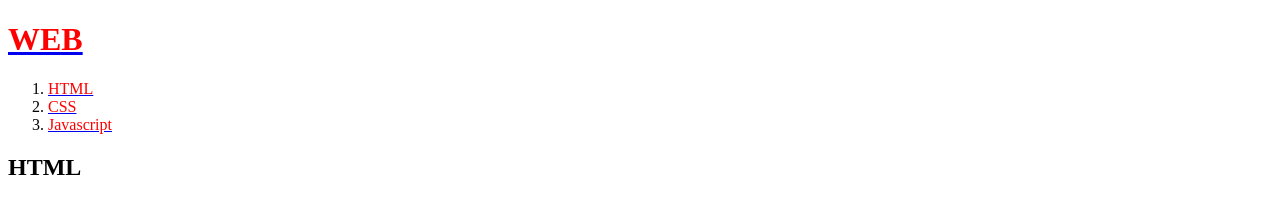
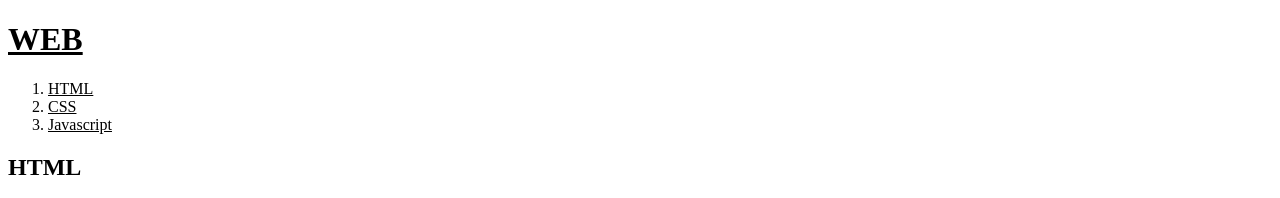
Before and after one commit to judevv/my-first-web-site, a plain HTML site: page 1.html in a window 1280 px wide. Shown: the top 198 px of the page. Drawn offline with Linux system fonts and the light colour scheme.

Commit message:
CSS 실습

```diff
--- a/1.html
+++ b/1.html
@@ -2,14 +2,27 @@
 <head>
     <title>WEB1 - html</title>
     <meta charset="utf-8">
+    <style>
+        a {
+            color: black;
+        }
+    </style>
 </head>
 <body>
+    <h1><a href="index.html">WEB</a></h1>
+    <ol>
+        <li><a href="1.html">HTML</a></li>
+        <li><a href="2.html">CSS</a></li>
+        <li><a href="3.html">Javascript</a></li>
+    </ol>
+<!--
     <h1><a href="index.html"><font color="red">WEB</font></a></h1>
     <ol>
         <li><a href="1.html"><font color="red">HTML</font></a></li>
         <li><a href="2.html"><font color="red">CSS</font></a></li>
         <li><a href="3.html"><font color="red">Javascript</font></a></li>
     </ol>
+-->
     <h2>HTML</h2>
     <p><a href="https://www.w3.org/TR/html5/" target="_blank" title="html5 speicification">Hypertext Markup Language (HTML)</a>is the standard markup language for <strong>creating <u>web</u> pages</strong> and web applications. Web browsers receive HTML documents from a web server or from local storage and render them into multimedia web pages. HTML describes the structure of a web page semantically and originally included cues for the appearance of the document.<img src="codding.jpg" width="100%">
     </p><p style="margin-top: 45px;">HTML elements are the building blocks of HTML pages. With HTML constructs, images and other objects, such as interactive forms, may be embedded into the rendered page. It provides a means to create structured documents by denoting structural semantics for text such as headings, paragraphs, lists, links, quotes and other items. HTML elements are delineated by tags, written using angle brackets.</p>
```
